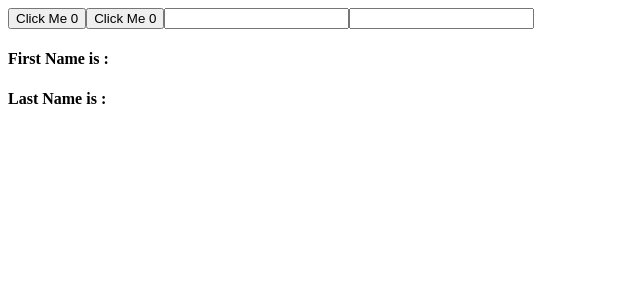
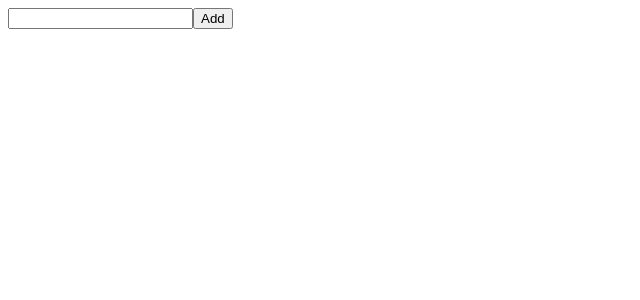
Before and after one commit to Iftakharalamrizve/React-Native-Structure, a React (Create React App) app: page / in a window 1280 px wide. Shown: the top 300 px of the page, without its empty margins (0-640 px from the left). Built offline with nearby package versions, Linux system fonts and the light colour scheme.

Commit message:
usestate Array practice

```diff
--- a/src/App.js
+++ b/src/App.js
@@ -1,14 +1,16 @@
 import React from "react";
 import CounteruseState from "./CounteruseState";
 import CounterPrevState from "./CounterPrevState";
-import UseStateObject from "./useStateObject";
+import UseStateObject from "./UseStateObject";
+import UseStateArray from "./UseStateArray";
 class App extends React.Component {
   render() {
     return (
       <React.Fragment>
-        <CounteruseState />
+        {/* <CounteruseState />
         <CounterPrevState />
-        <UseStateObject />
+        <UseStateObject /> */}
+        <UseStateArray />
       </React.Fragment>
     );
   }
--- /dev/null
+++ b/src/UseStateArray.js
@@ -0,0 +1,30 @@
+import React, { useState } from "react";
+
+const UseStateArray = () => {
+  const [items, pushItem] = useState([]);
+  const [currentValue, ChangeVlaue] = useState("");
+  const addValue = () => {
+    if (currentValue != "") {
+      pushItem([...items, currentValue]);
+    }
+    ChangeVlaue("");
+  };
+
+  return (
+    <>
+      <input
+        type="text"
+        value={currentValue}
+        onChange={(e) => ChangeVlaue(e.target.value)}
+      />
+      <button onClick={addValue}>Add</button>
+      <ul>
+        {items.map((item, i) => {
+          return <li key={i}>{item}</li>;
+        })}
+      </ul>
+    </>
+  );
+};
+
+export default UseStateArray;
--- a/src/useStateObject.js
+++ b/src/useStateObject.js
@@ -1,6 +1,6 @@
 import React, { useState } from "react";
 
-const useStateObject = () => {
+const UseStateObject = () => {
   const [name, setName] = useState({ firstname: "", lastname: "" });
 
   return (
@@ -25,4 +25,4 @@ const useStateObject = () => {
   );
 };
 
-export default useStateObject;
+export default UseStateObject;
```
